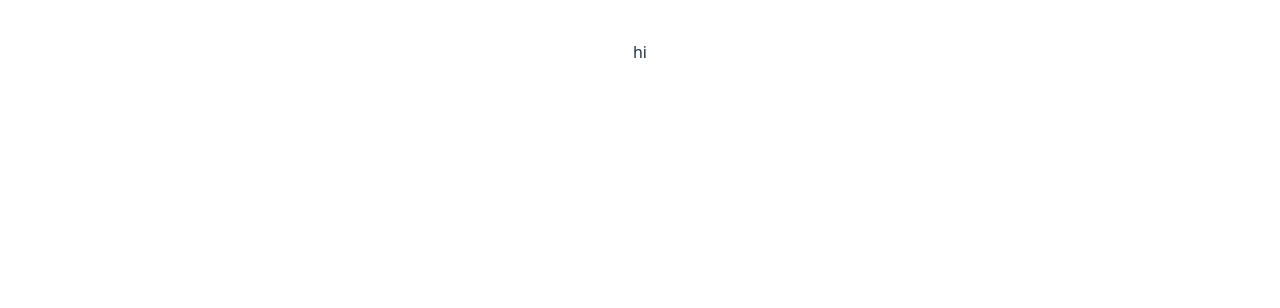
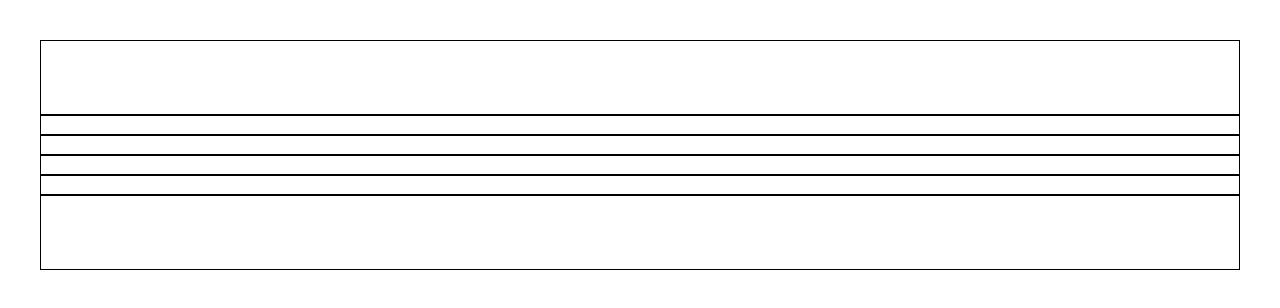
Before and after one commit to deeprecession/notes-to-guitar-tabs, a Vue app: page / in a window 1280 px wide. Shown: the top 308 px of the page. Built offline with nearby package versions, Linux system fonts and the light colour scheme.

Commit message:
feat: add notes and ghost notes

```diff
--- a/src/App.vue
+++ b/src/App.vue
@@ -1,5 +1,9 @@
-<script setup lang="ts"></script>
+<script setup lang="ts">
+import MusicSheet from "./components/MusicSheet.vue"
+</script>
 
-<template>hi</template>
+<template>
+    <MusicSheet />
+</template>
 
-<style scoped></style>
+<style lang="css" scoped></style>
--- /dev/null
+++ b/src/components/Bar.vue
@@ -0,0 +1,49 @@
+<script setup lang="ts">
+import { defineProps } from "vue"
+import BarRow from "./BarRow.vue"
+
+type BarProps = {
+    columnsNum: number
+}
+
+defineProps<BarProps>()
+</script>
+
+<template>
+    <div :class="$style.container">
+        <BarRow :hasLine="false" />
+        <BarRow :hasLine="false" />
+        <BarRow :hasLine="false" />
+        <BarRow :hasLine="false" />
+        <BarRow :hasLine="false" />
+        <BarRow :hasLine="false" />
+        <BarRow :hasLine="false" />
+
+        <BarRow :hasLine="true" />
+        <BarRow :hasLine="false" />
+        <BarRow :hasLine="true" />
+        <BarRow :hasLine="false" />
+        <BarRow :hasLine="true" />
+        <BarRow :hasLine="false" />
+        <BarRow :hasLine="true" />
+        <BarRow :hasLine="false" />
+        <BarRow :hasLine="true" />
+
+        <BarRow :hasLine="false" />
+        <BarRow :hasLine="false" />
+        <BarRow :hasLine="false" />
+        <BarRow :hasLine="false" />
+        <BarRow :hasLine="false" />
+        <BarRow :hasLine="false" />
+        <BarRow :hasLine="false" />
+    </div>
+</template>
+
+<style lang="css" scoped module>
+.container {
+    display: flex;
+    flex-flow: column nowrap;
+    border: 1px solid black;
+    height: 100%;
+}
+</style>
--- /dev/null
+++ b/src/components/BarRow.vue
@@ -0,0 +1,104 @@
+<script setup lang="ts">
+import { ref, useTemplateRef } from "vue"
+import Note from "./Note.vue"
+
+defineProps<{
+    hasLine: boolean
+}>()
+
+const notes = ref<Record<number, null>>({})
+
+const COLS = 16
+
+function onClick(e: MouseEvent) {
+    const colClick = getColFromMouseEvent(e)
+
+    notes.value[colClick] = null
+}
+
+function getColFromMouseEvent(e: MouseEvent) {
+    const target = e.currentTarget as HTMLElement
+    const rect = target.getBoundingClientRect()
+    const x = e.clientX - rect.left
+
+    if (x < 0 || x >= target.offsetWidth) {
+        throw new Error(`click X coordinate is out ouf bounce x=${x}`)
+    }
+
+    const colClick = Math.floor((x * COLS) / target.offsetWidth)
+
+    if (colClick >= COLS) {
+        return COLS - 1
+    }
+
+    return colClick
+}
+
+const lineElem = useTemplateRef("lineElem")
+
+function getColXPos(col: number) {
+    if (!lineElem.value) {
+        throw new Error(`getColXPos: lineElement is not mounted`)
+    }
+
+    return (lineElem.value?.clientWidth * col) / COLS
+}
+
+function getNoteYPos() {
+    if (!lineElem.value) {
+        throw new Error(`getColYPos: lineElement is not mounted`)
+    }
+
+    return 2 * lineElem.value?.clientHeight
+}
+
+function deleteNote(col: number) {
+    delete notes.value[col]
+}
+
+const isGhostNoteShown = ref(false)
+const ghostNoteCol = ref(0)
+
+// TODO: add throttle
+function updateGhostNote(e: MouseEvent) {
+    isGhostNoteShown.value = true
+    ghostNoteCol.value = getColFromMouseEvent(e)
+}
+
+function hideGhostNote() {
+    isGhostNoteShown.value = false
+}
+</script>
+
+<template>
+    <div ref="lineElem" @mousemove="updateGhostNote" @mouseout="hideGhostNote" :class="[$style.container, hasLine && $style.horizontalLine]" @click="onClick">
+        <Note v-for="(_, col) in notes" ref="noteElem" :key="col" :class="$style.note" :x="getColXPos(col)" :y="getNoteYPos()" @delete="deleteNote(col)" />
+        <Note v-if="isGhostNoteShown" :class="$style.note" :x="getColXPos(ghostNoteCol)" :y="getNoteYPos()" />
+    </div>
+</template>
+
+<style lang="css" scoped module>
+.container {
+    position: relative;
+    height: 100%;
+}
+
+.container:hover {
+    background-color: #ffca84;
+}
+
+.container.horizontalLine::after {
+    content: "";
+    position: absolute;
+    top: 50%;
+    left: 0;
+    border-bottom: 2px solid #000;
+    transform: translateY(-50%);
+    width: 100%;
+}
+
+.note {
+    transform: translateY(-100%);
+    z-index: -10;
+}
+</style>
--- /dev/null
+++ b/src/components/MusicSheet.vue
@@ -0,0 +1,15 @@
+<script setup lang="ts">
+import Bar from "./Bar.vue"
+</script>
+
+<template>
+    <div :class="$style.container">
+        <Bar :columns-num="64" />
+    </div>
+</template>
+
+<style lang="css" scoped module>
+.container {
+    height: 230px;
+}
+</style>
--- /dev/null
+++ b/src/components/Note.vue
@@ -0,0 +1,30 @@
+<script setup lang="ts">
+import NoteIcon from "../assets/note.svg"
+defineProps<{
+    x: number
+    y: number
+}>()
+
+defineEmits<{
+    (e: "delete"): void
+}>()
+</script>
+
+<template>
+    <div :style="{ left: `${x}px`, top: `${y}px` }" :class="$style['note-wrapper']" @click="$emit('delete')">
+        <NoteIcon :class="$style.note" />
+    </div>
+</template>
+
+<style lang="css" scoped module>
+.note-wrapper {
+    position: absolute;
+    border: 1px black solid;
+    padding: 0px;
+    height: fit-content;
+}
+
+.note {
+    display: block; /* Removes extra space */
+}
+</style>
```
Also changed, not shown: src/assets/note.svg (added).
